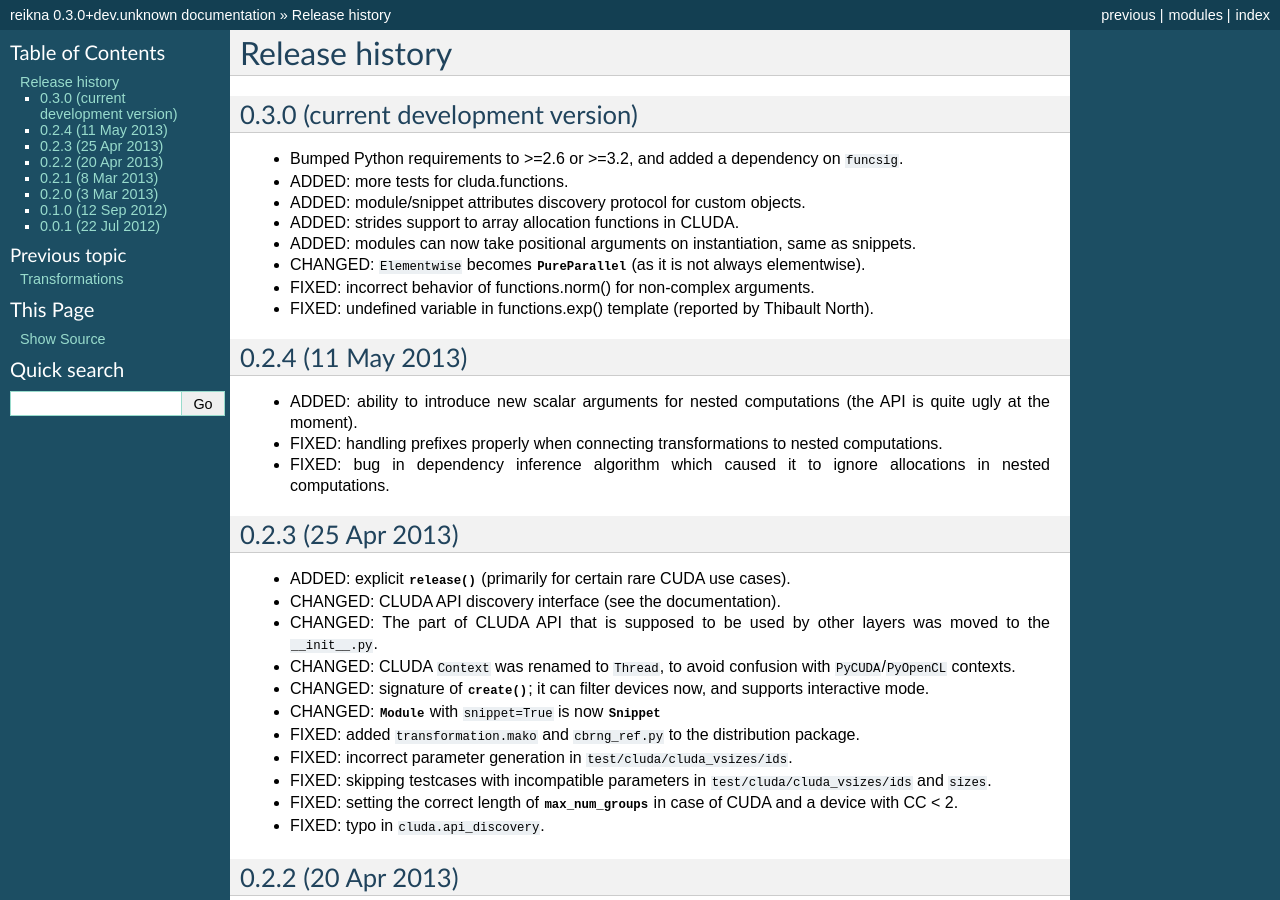
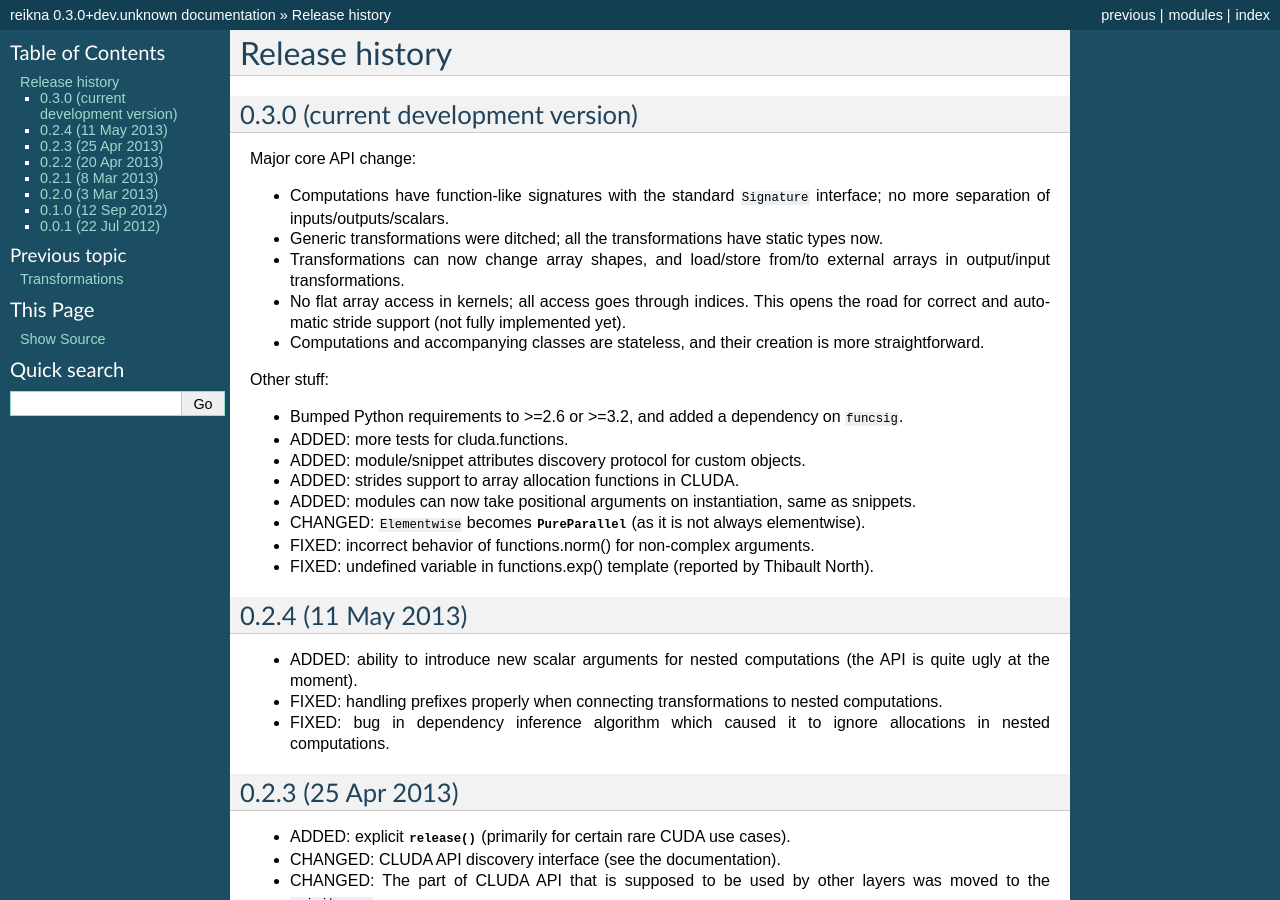
Before and after one commit to fjarri/reikna, a Sphinx documentation site: the page built from doc/source/history.rst, in a window 1280 px wide and 900 px high. Built offline with Sphinx 7.4.7, drawn with Linux system fonts in a browser that asks for light colours.

```diff
--- a/TODO.rst
+++ b/TODO.rst
@@ -1,13 +1,9 @@
 0.3.0 (Core API change)
 ========================
 
-To merge the new API branch:
-
-* DOCS: add docstrings for main core classes and check that doctests pass
-* FIX: update existing Computations and Transformations to a new API
-
 After merging:
 
+* DOC: clean up docs.
 * API: in ``connect``, parameter names in ``**connections`` can conflict with positional arguments of ``connect`` with the same names (e.g. ``param``).
   Possible fixes: prefix parameter names of ``connect`` with underscores, or pass connections as dict (like ``render_kwds``).
 * DOC: write correlations tutorial.
--- a/doc/source/history.rst
+++ b/doc/source/history.rst
@@ -5,6 +5,21 @@ Release history
 
 0.3.0 (current development version)
 ===================================
+
+Major core API change:
+
+* Computations have function-like signatures with the standard ``Signature`` interface; no more separation of inputs/outputs/scalars.
+
+* Generic transformations were ditched; all the transformations have static types now.
+
+* Transformations can now change array shapes, and load/store from/to external arrays in output/input transformations.
+
+* No flat array access in kernels; all access goes through indices.
+  This opens the road for correct and automatic stride support (not fully implemented yet).
+
+* Computations and accompanying classes are stateless, and their creation is more straightforward.
+
+Other stuff:
 
 * Bumped Python requirements to >=2.6 or >=3.2, and added a dependency on ``funcsig``.
 
```
